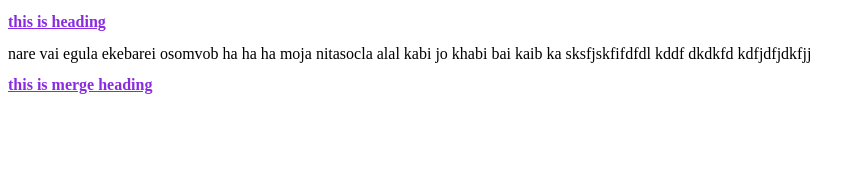
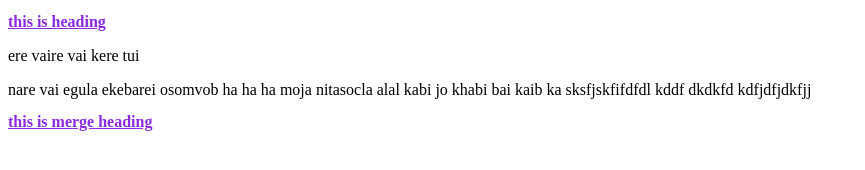
Before and after one commit to faishal-developer/faishal-developer, a plain HTML site: page index.html in a window 1280 px wide. Shown: the whole page, without its empty margins (0-865 px from the left). Drawn offline with Linux system fonts and the light colour scheme.

Commit message:
Update index.html

```diff
--- a/index.html
+++ b/index.html
@@ -9,6 +9,7 @@
 </head>
 <body>
     <h2>this is heading</h2>
+    <p>ere vaire vai kere tui</p>
     nare vai egula ekebarei osomvob
     ha ha ha moja nitasocla alal
     kabi jo khabi bai
```
